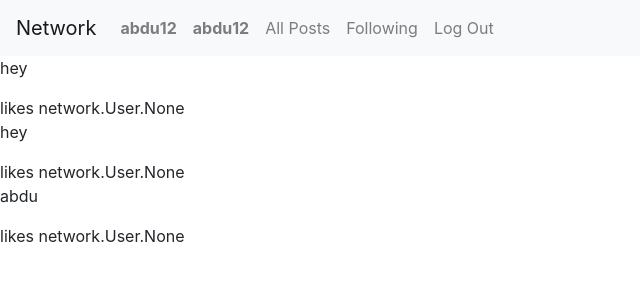
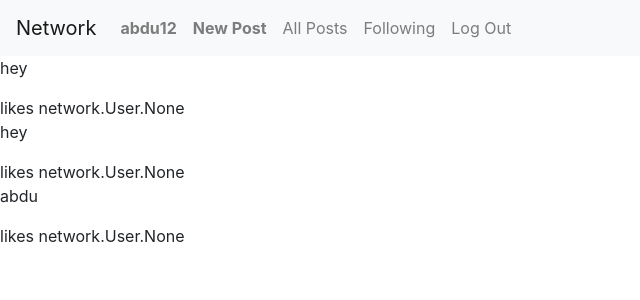
Before and after one commit to abduhafiz1993/network, a Django app: page / in a window 1280 px wide. Shown: the top 300 px of the page, without its empty margins (0-640 px from the left). Run offline with Django 3.2, Linux system fonts and the light colour scheme; a user stored in the database is signed in; data comes from the database, SQL or seed files in the repository; both versions use the stored data as it was after the commit; some libraries are stand-ins or nearby versions.

Commit message:
some change

```diff
--- a/network/templates/network/allpost.html
+++ b/network/templates/network/allpost.html
@@ -4,7 +4,11 @@
     <div>
         {% for post in allposts %}
         <p>{{post.content}}</p>
+        {% if post.likes == "network.User.None"%}
+        <span>likes: 0</span>
+        {% else %}
         <span>likes {{post.likes}}</span>
+        {% endif%}
         {% endfor%}
     </div>
 {% endblock %}
--- a/network/templates/network/layout.html
+++ b/network/templates/network/layout.html
@@ -19,7 +19,7 @@
                         <a class="nav-link" href="{% url 'profile' %}"><strong>{{ user.username }}</strong></a>
                     </li>
                     <li class="nav-item">
-                        <a class="nav-link" href="{% url 'newpost' %}"><strong>{{ user.username }}</strong></a>
+                        <a class="nav-link" href="{% url 'newpost' %}"><strong>New Post</strong></a>
                     </li>
                 {% endif %}
                 <li class="nav-item">
--- a/network/urls.py
+++ b/network/urls.py
@@ -11,5 +11,4 @@ urlpatterns = [
     path("newpost", views.newpost, name="newpost"),
     path("profile", views.profile, name="profile"),
     path("following", views.following, name="following"),
-
 ]
--- a/network/views.py
+++ b/network/views.py
@@ -19,6 +19,7 @@ def index(request):
 
 
 def newpost(request):
+    form = NewPost()
     if request.method == "POST":
         form = NewPost(request.POST)
         if form.is_valid():
@@ -27,8 +28,6 @@ def newpost(request):
             post.like = 0
             post.save()
             return redirect('index')
-        else:
-            form = NewPost()
 
     return render(request, "network/index.html", {
         'form': form
```
Also changed, not shown: db.sqlite3.
